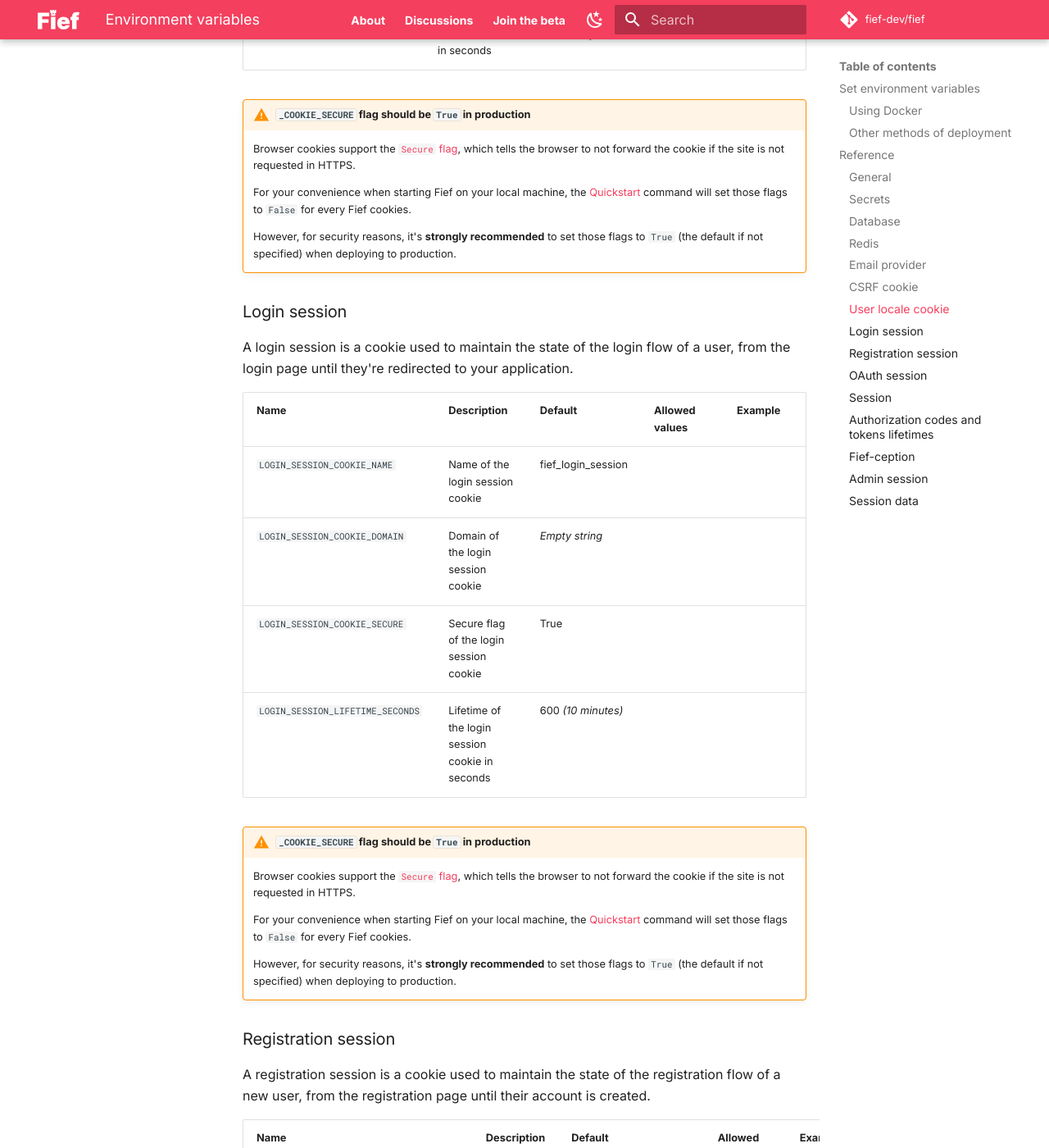
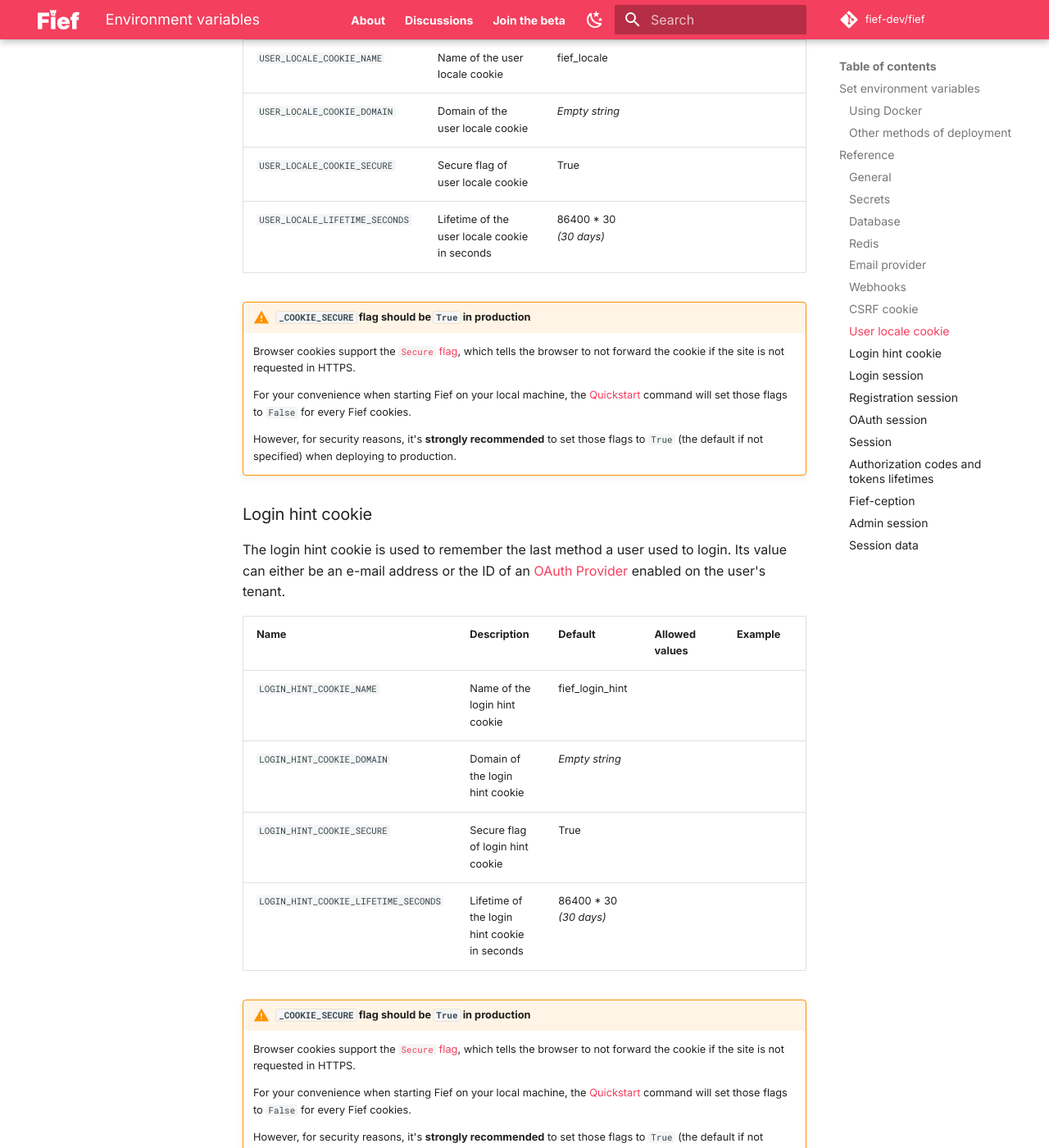
Before and after one commit to fief-dev/docs, an MkDocs documentation site: the page built from docs/self-hosting/environment-variables.md, in a window 1280 px wide and 1400 px high, scrolled down 6997 px. Shown: the whole window at 82% size. Built offline with MkDocs 1.6.1 and Material for MkDocs 9.7.7, drawn with Linux system fonts in a browser that asks for light colours; comment, search, counter and statistics services are not loaded; some of the changed text lies outside the part shown.

Commit message:
Add new env vars

```diff
--- a/docs/self-hosting/environment-variables.md
+++ b/docs/self-hosting/environment-variables.md
@@ -128,6 +128,12 @@ More details about how to setup an email provider in the dedicated section.
 [Setup email provider](./deployment/setup-email-provider.md){ .md-button }
 {: .buttons }
 
+### Webhooks
+
+| Name                    | Description                                                   | Default | Allowed values | Example |
+| ----------------------- | ------------------------------------------------------------- | ------- | -------------- | ------- |
+| `WEBHOOKS_MAX_ATTEMPTS` | Maximum attempts to deliver a webhook event before giving up. | 5       |                |         |
+
 ### CSRF cookie
 
 To protect against [Cross-Site-Request-Forgery](https://cheatsheetseries.owasp.org/cheatsheets/Cross-Site\_Request\_Forgery\_Prevention\_Cheat\_Sheet.html) attacks on authentication pages, we use the [double-submit cookie](https://cheatsheetseries.owasp.org/cheatsheets/Cross-Site\_Request\_Forgery\_Prevention\_Cheat\_Sheet.html#double-submit-cookie) pattern.
@@ -150,6 +156,19 @@ The user locale cookie maintains the language of the user on the authentication
 | `USER_LOCALE_COOKIE_DOMAIN`    | Domain of the user locale cookie              | _Empty string_          |                |         |
 | `USER_LOCALE_COOKIE_SECURE`    | Secure flag of user locale cookie             | True                    |                |         |
 | `USER_LOCALE_LIFETIME_SECONDS` | Lifetime of the user locale cookie in seconds | 86400 \* 30 _(30 days)_ |                |         |
+
+--8<-- "reusables/cookie-secure-callout.md"
+
+### Login hint cookie
+
+The login hint cookie is used to remember the last method a user used to login. Its value can either be an e-mail address or the ID of an [OAuth Provider](../configure/oauth-providers.md) enabled on the user's tenant.
+
+| Name                                 | Description                                  | Default                 | Allowed values | Example |
+| ------------------------------------ | -------------------------------------------- | ----------------------- | -------------- | ------- |
+| `LOGIN_HINT_COOKIE_NAME`             | Name of the login hint cookie                | fief\_login\_hint         |                |         |
+| `LOGIN_HINT_COOKIE_DOMAIN`           | Domain of the login hint cookie              | _Empty string_          |                |         |
+| `LOGIN_HINT_COOKIE_SECURE`           | Secure flag of login hint cookie             | True                    |                |         |
+| `LOGIN_HINT_COOKIE_LIFETIME_SECONDS` | Lifetime of the login hint cookie in seconds | 86400 \* 30 _(30 days)_ |                |         |
 
 --8<-- "reusables/cookie-secure-callout.md"
 
```
